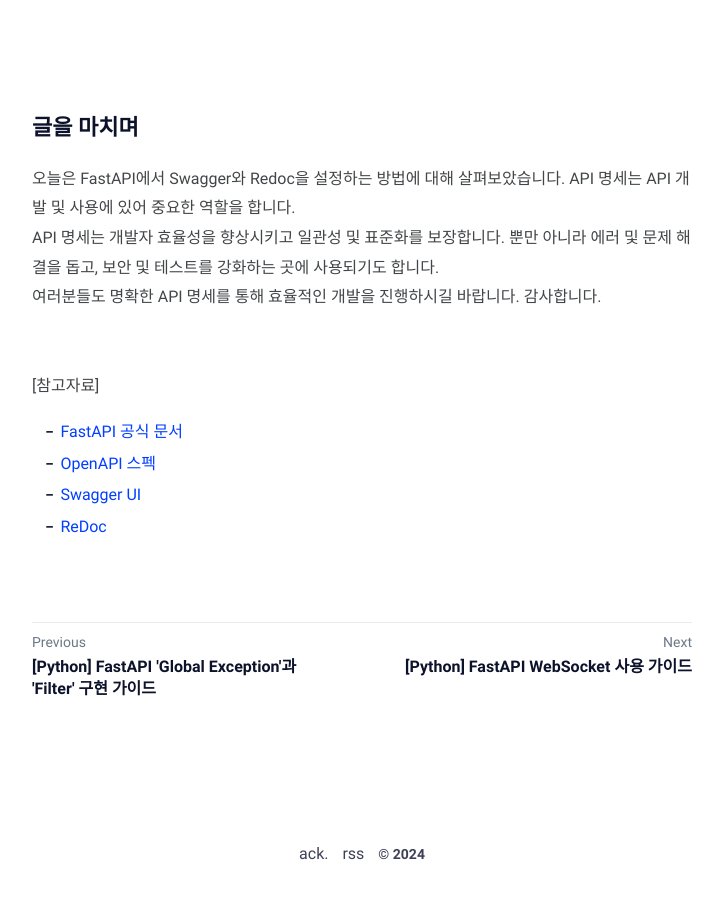
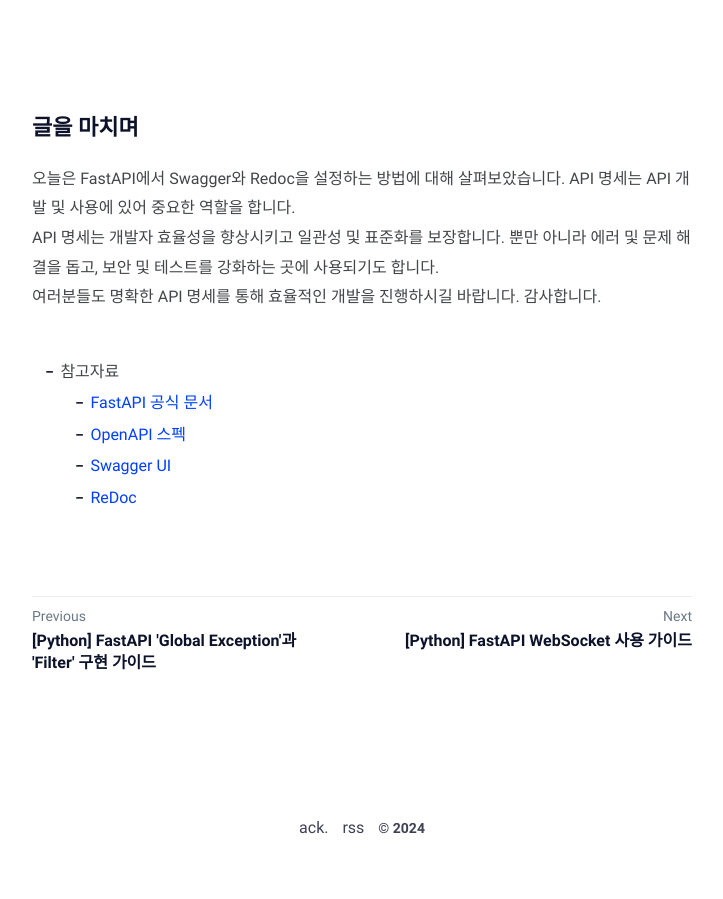
Before and after one commit to jd6186/jd6186.github.io, a Jekyll site: the page built from _posts/BackEnd/Python/2024-02-10-FastAPISwaggerSettingGuide.md, in a window 1280 px wide and 900 px high, scrolled down 3683 px. Shown: the whole window, without its empty margins (278-1001 px from the left). Built offline with Jekyll 4.4.1, drawn with Linux system fonts in a browser that asks for light colours; comment, search, counter and statistics services are not loaded; after the commit the page ends 4557 px from its top, so only the background shows below that.

```diff
--- a/_posts/BackEnd/Python/2024-02-10-FastAPI_SwaggerSettingGuide.md
+++ b/_posts/BackEnd/Python/2024-02-10-FastAPISwaggerSettingGuide.md
@@ -127,8 +127,8 @@ API 명세는 개발자 효율성을 향상시키고 일관성 및 표준화를
 여러분들도 명확한 API 명세를 통해 효율적인 개발을 진행하시길 바랍니다. 감사합니다.
 <br/><br/>
 
-[참고자료]
-* [FastAPI 공식 문서](https://fastapi.tiangolo.com/ko/)
-* [OpenAPI 스펙](https://swagger.io/specification/)
-* [Swagger UI](https://swagger.io/tools/swagger-ui/)
-* [ReDoc](https://redocly.github.io/redoc/)
+* 참고자료
+  * [FastAPI 공식 문서](https://fastapi.tiangolo.com/ko/)
+  * [OpenAPI 스펙](https://swagger.io/specification/)
+  * [Swagger UI](https://swagger.io/tools/swagger-ui/)
+  * [ReDoc](https://redocly.github.io/redoc/)
```
Also changed, not shown: _posts/BackEnd/Python/2024-02-08-FastAPIGlobalException.md (+3 -1 lines), _posts/BackEnd/Python/2024-02-11-FastAPIWebSocket.md (renamed from _posts/BackEnd/Python/2024-02-11-FastAPI_WebSocket.md, +2 -2 lines).
